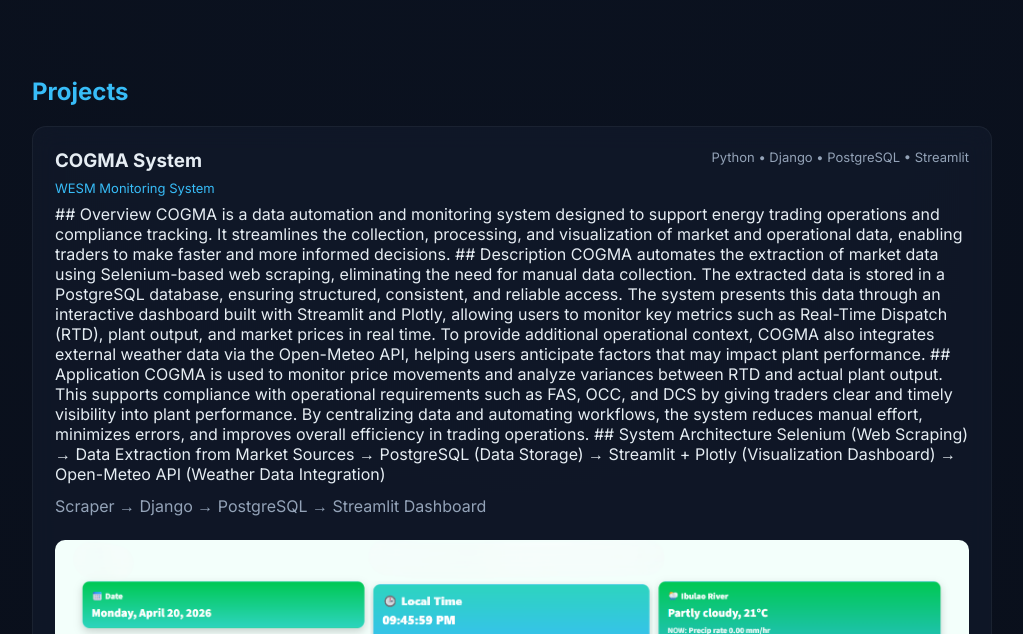
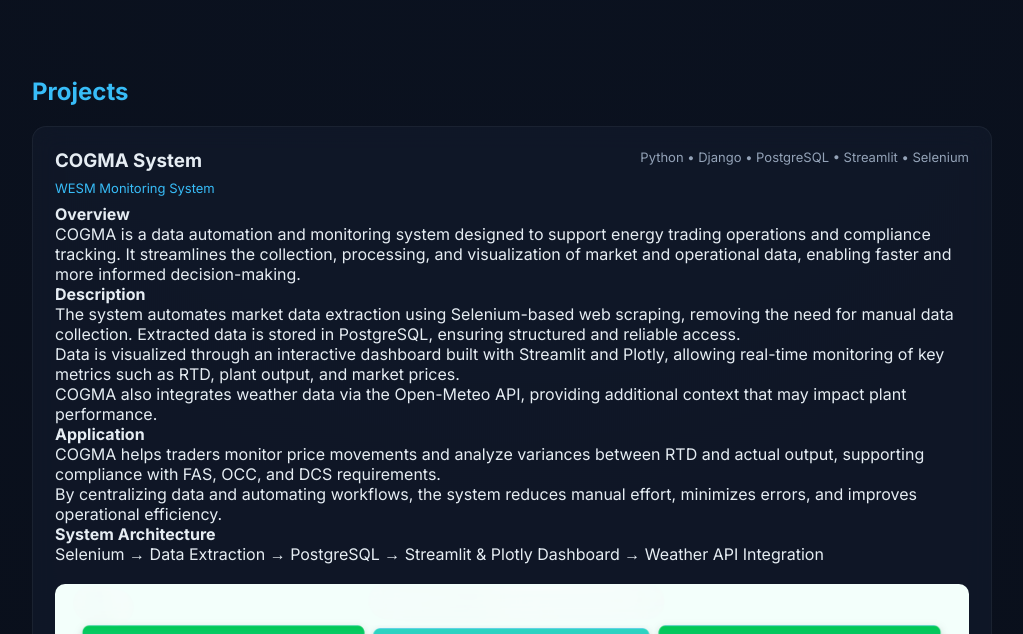
Before and after one commit to RhysXD123/Portfolio, a plain HTML site: page index.html in a window 1280 px wide. Shown: the part 166-800 px from the top of the page, without its empty margins (128-1151 px from the left). Drawn offline with Linux system fonts and the light colour scheme.

Commit message:
Update index.html

```diff
--- a/index.html
+++ b/index.html
@@ -197,56 +197,65 @@
     <div class="exp-card">
         <div class="exp-header">
             <h3>COGMA System</h3>
-            <span>Python • Django • PostgreSQL • Streamlit</span>
+            <span>Python • Django • PostgreSQL • Streamlit • Selenium</span>
         </div>
 
         <p class="exp-focus">WESM Monitoring System</p>
 
-        <p>
-            ## Overview
-            COGMA is a data automation and monitoring system designed to support energy trading operations and compliance tracking. It streamlines the collection, processing, and visualization of market and operational data, enabling traders to make faster and more informed decisions.
+        <!-- OVERVIEW -->
+        <div class="exp-block">
+            <h4>Overview</h4>
+            <p>
+                COGMA is a data automation and monitoring system designed to support energy trading operations and compliance tracking. It streamlines the collection, processing, and visualization of market and operational data, enabling faster and more informed decision-making.
+            </p>
+        </div>
 
-            ## Description
-            COGMA automates the extraction of market data using Selenium-based web scraping, eliminating the need for manual data collection. The extracted data is stored in a PostgreSQL database, ensuring structured, consistent, and reliable access.
+        <!-- DESCRIPTION -->
+        <div class="exp-block">
+            <h4>Description</h4>
+            <p>
+                The system automates market data extraction using Selenium-based web scraping, removing the need for manual data collection. Extracted data is stored in PostgreSQL, ensuring structured and reliable access.
+            </p>
+            <p>
+                Data is visualized through an interactive dashboard built with Streamlit and Plotly, allowing real-time monitoring of key metrics such as RTD, plant output, and market prices.
+            </p>
+            <p>
+                COGMA also integrates weather data via the Open-Meteo API, providing additional context that may impact plant performance.
+            </p>
+        </div>
 
-            The system presents this data through an interactive dashboard built with Streamlit and Plotly, allowing users to monitor key metrics such as Real-Time Dispatch (RTD), plant output, and market prices in real time.
+        <!-- APPLICATION -->
+        <div class="exp-block">
+            <h4>Application</h4>
+            <p>
+                COGMA helps traders monitor price movements and analyze variances between RTD and actual output, supporting compliance with FAS, OCC, and DCS requirements.
+            </p>
+            <p>
+                By centralizing data and automating workflows, the system reduces manual effort, minimizes errors, and improves operational efficiency.
+            </p>
+        </div>
 
-            To provide additional operational context, COGMA also integrates external weather data via the Open-Meteo API, helping users anticipate factors that may impact plant performance.
-
-
-            ## Application
-
-           COGMA is used to monitor price movements and analyze variances between RTD and actual plant output. This supports compliance with operational requirements such as FAS, OCC, and DCS by giving traders clear and timely visibility into plant performance.
-
-           By centralizing data and automating workflows, the system reduces manual effort, minimizes errors, and improves overall efficiency in trading operations.
-
-
-           ## System Architecture
-
-           Selenium (Web Scraping)
-           → Data Extraction from Market Sources
-           → PostgreSQL (Data Storage)
-           → Streamlit + Plotly (Visualization Dashboard)
-           → Open-Meteo API (Weather Data Integration)
-        </p>
-
-        <p class="metrics">
-            Scraper → Django → PostgreSQL → Streamlit Dashboard
-        </p>
+        <!-- ARCHITECTURE -->
+        <div class="exp-block">
+            <h4>System Architecture</h4>
+            <p class="architecture">
+                Selenium → Data Extraction → PostgreSQL → Streamlit & Plotly Dashboard → Weather API Integration
+            </p>
+        </div>
 
         <!-- SLIDER -->
         <div class="slider">
 
             <div class="slides active">
-                <img src="Hydro RTD & Output.png">
+                <img src="Hydro RTD & Output.png" alt="Hydro RTD and Output">
             </div>
 
             <div class="slides">
-                <img src="Solar RTD & Output Price.png">
+                <img src="Solar RTD & Output Price.png" alt="Solar RTD Output Price">
             </div>
 
             <div class="slides">
-                <img src="Solar.png">
+                <img src="Solar.png" alt="Solar Dashboard">
             </div>
 
             <div class="buttons">
@@ -256,13 +265,13 @@
 
         </div>
 
+        <!-- METRICS -->
         <div class="metrics">
-            Reduced manual workload • Improved accuracy • Faster decisions
+            Reduced manual workload • Improved accuracy • Faster decision-making
         </div>
+
     </div>
-
 </div>
-
 <!-- SKILLS -->
 <div class="section">
     <h2>Technical Skills</h2>
```
